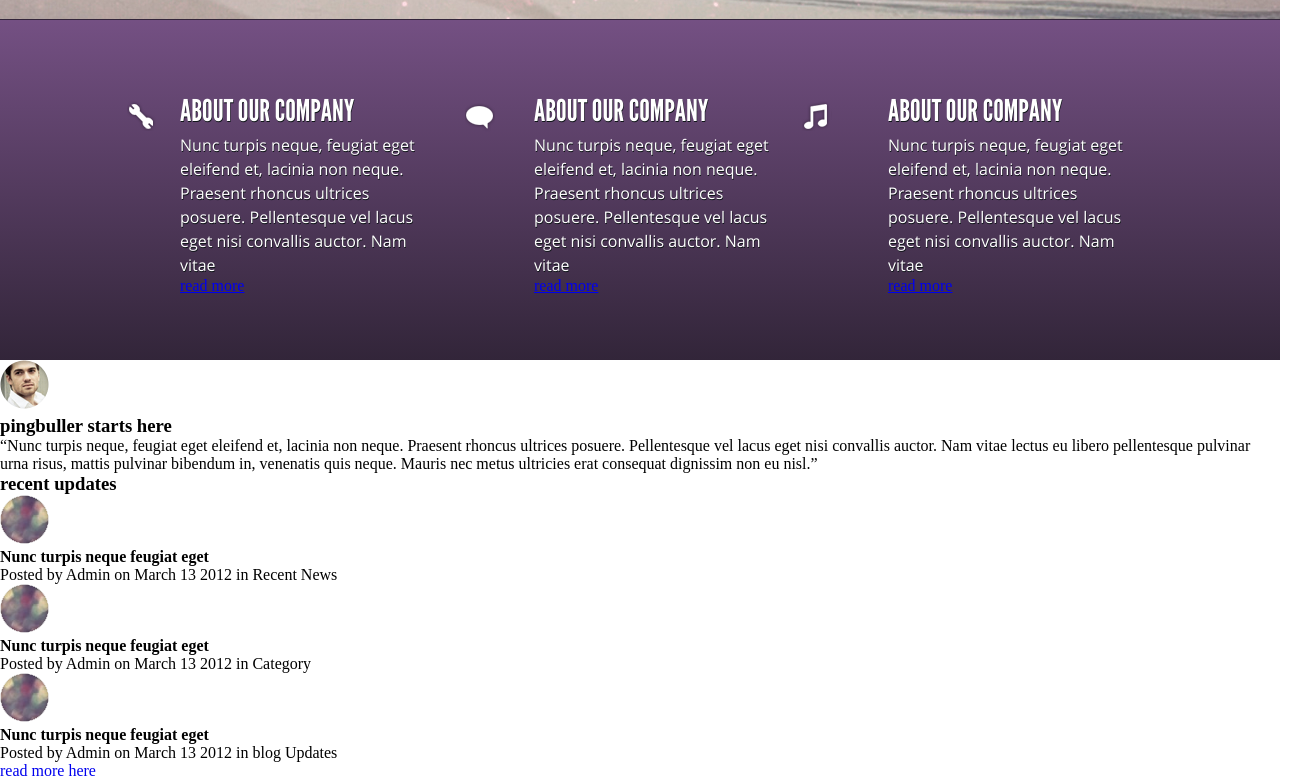
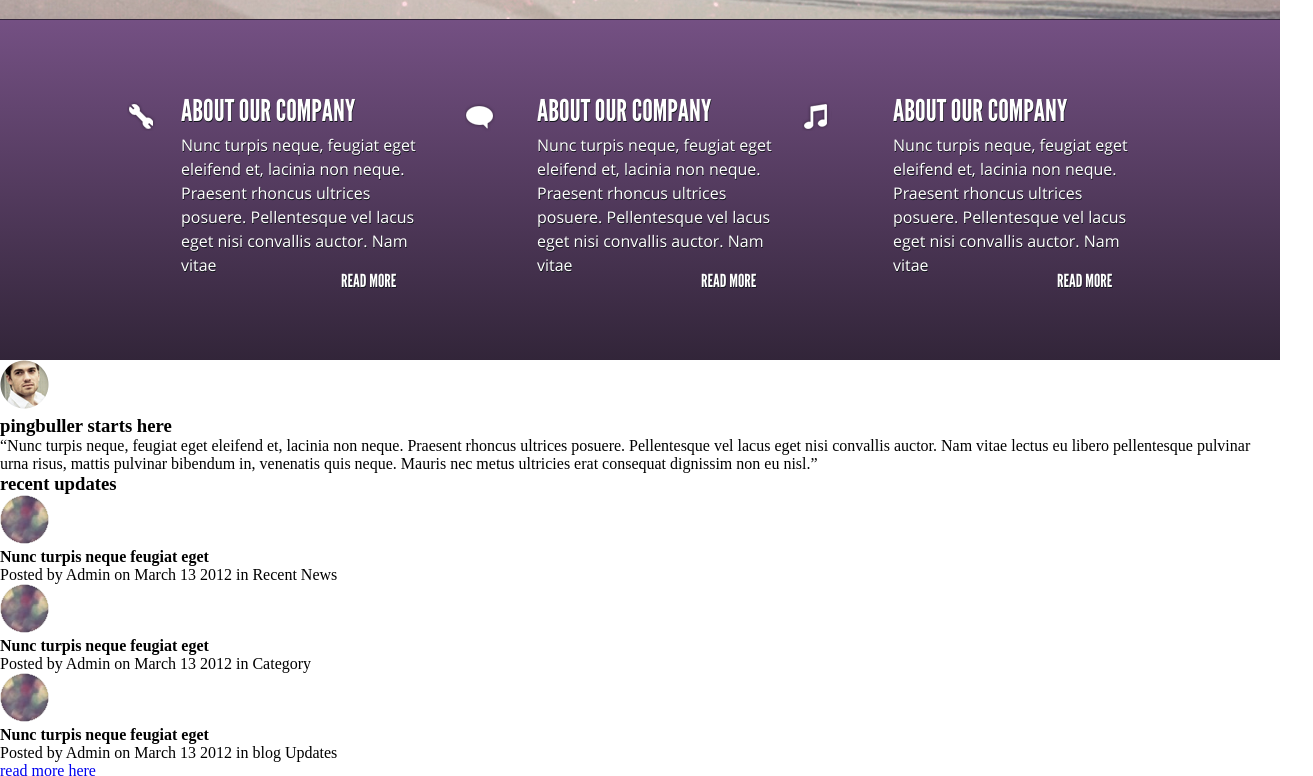
Before and after one commit to Imperceptible/home_work_7-8-9, a plain HTML site: page index.html in a window 1280 px wide. Shown: the part 828-1604 px from the top of the page, 1313 px wide, since content can reach past the window. Drawn offline with Linux system fonts and the light colour scheme.

Commit message:
сделал категории

```diff
--- a/css/style.css
+++ b/css/style.css
@@ -125,7 +125,7 @@ header {
 .category__wrap {
     position: relative;
     float: left;
-    margin: 10px 49px;
+    margin: 10px 50px;
     width: 20%;
     left: 131px;
     top: 69px;
@@ -150,6 +150,35 @@ header {
     font-weight: 300;
     line-height: 24px;
 }
+
+.category__wrap > a {
+    position: relative;
+    display: block;
+    text-shadow: 0.5px 0.9px 0 #0f1518;
+    text-transform: uppercase;
+    text-decoration: none;
+    color: white;
+    font-family: League_Gothic;
+    font-size: 18px;
+    font-weight: 400;
+    line-height: 24px;
+}
+.category__wrap_1 {
+     top: -8px;
+     left: 160px;
+ }
+.category__wrap_2 {
+    top: -8px;
+    left: 164px;
+}
+.category__wrap_3 {
+    top: -8px;
+    left: 164px;
+}
+
+.category__wrap > a:hover {
+    text-shadow: 0 0 8px rgba(255, 255, 255, 0.8);
+    }
 /*--спрайты--*/
 .category__note {
     position: absolute;
--- a/index.html
+++ b/index.html
@@ -36,17 +36,17 @@
             <div class="category__wrap">
                 <h3>about our company</h3>
                 <p>Nunc turpis neque, feugiat eget eleifend et, lacinia non neque. Praesent rhoncus ultrices posuere. Pellentesque vel lacus eget nisi convallis auctor. Nam vitae </p>
-                <a href="#">read more</a>
+                <a class="category__wrap_1" href="#">read more</a>
             </div>
             <div class="category__wrap">
                 <h3>about our company</h3>
                 <p>Nunc turpis neque, feugiat eget eleifend et, lacinia non neque. Praesent rhoncus ultrices posuere. Pellentesque vel lacus eget nisi convallis auctor. Nam vitae </p>
-                <a href="#">read more</a>
+                <a class="category__wrap_2" href="#">read more</a>
             </div>
             <div class="category__wrap">
                 <h3>about our company</h3>
                 <p>Nunc turpis neque, feugiat eget eleifend et, lacinia non neque. Praesent rhoncus ultrices posuere. Pellentesque vel lacus eget nisi convallis auctor. Nam vitae </p>
-                <a href="#">read more</a>
+                <a class="category__wrap_3" href="#">read more</a>
             </div>
             <div class="category__wrench"></div>
             <div class="category__message"></div>
```
Also changed, not shown: 1 other file.
